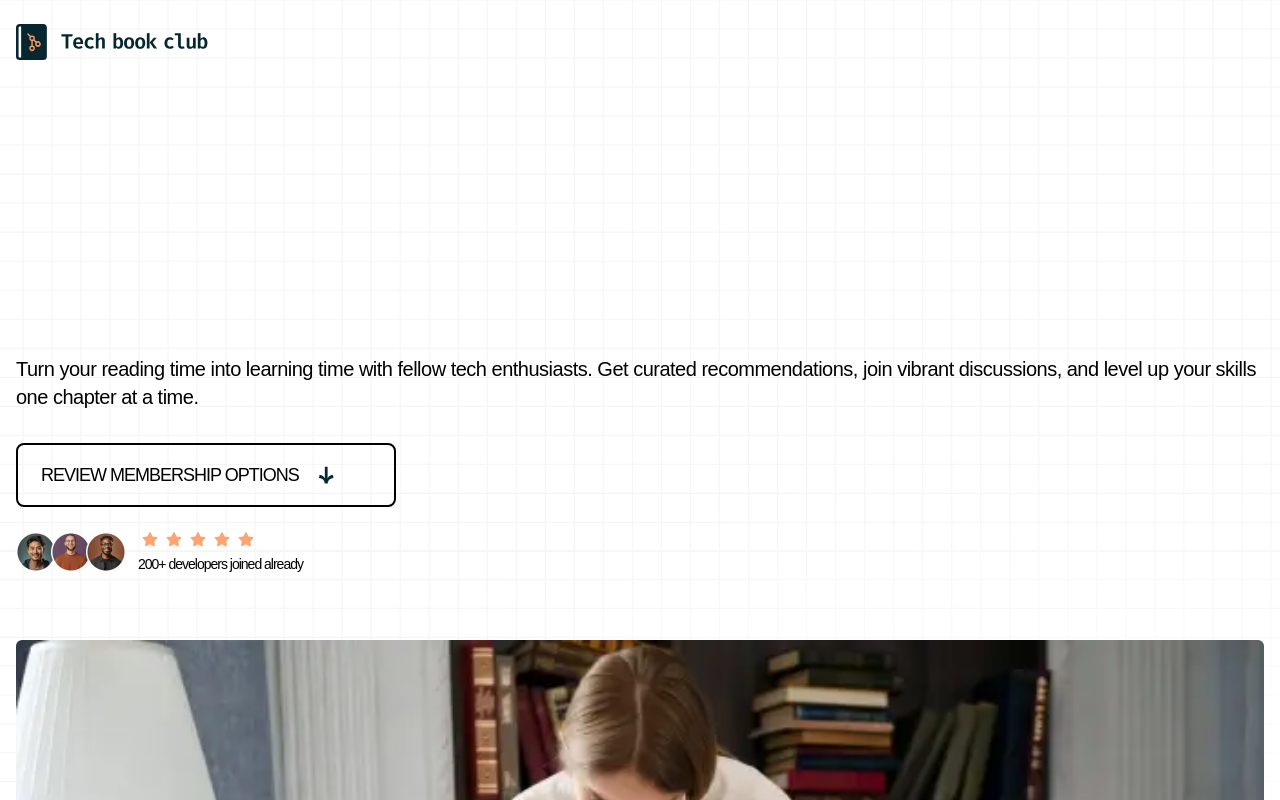
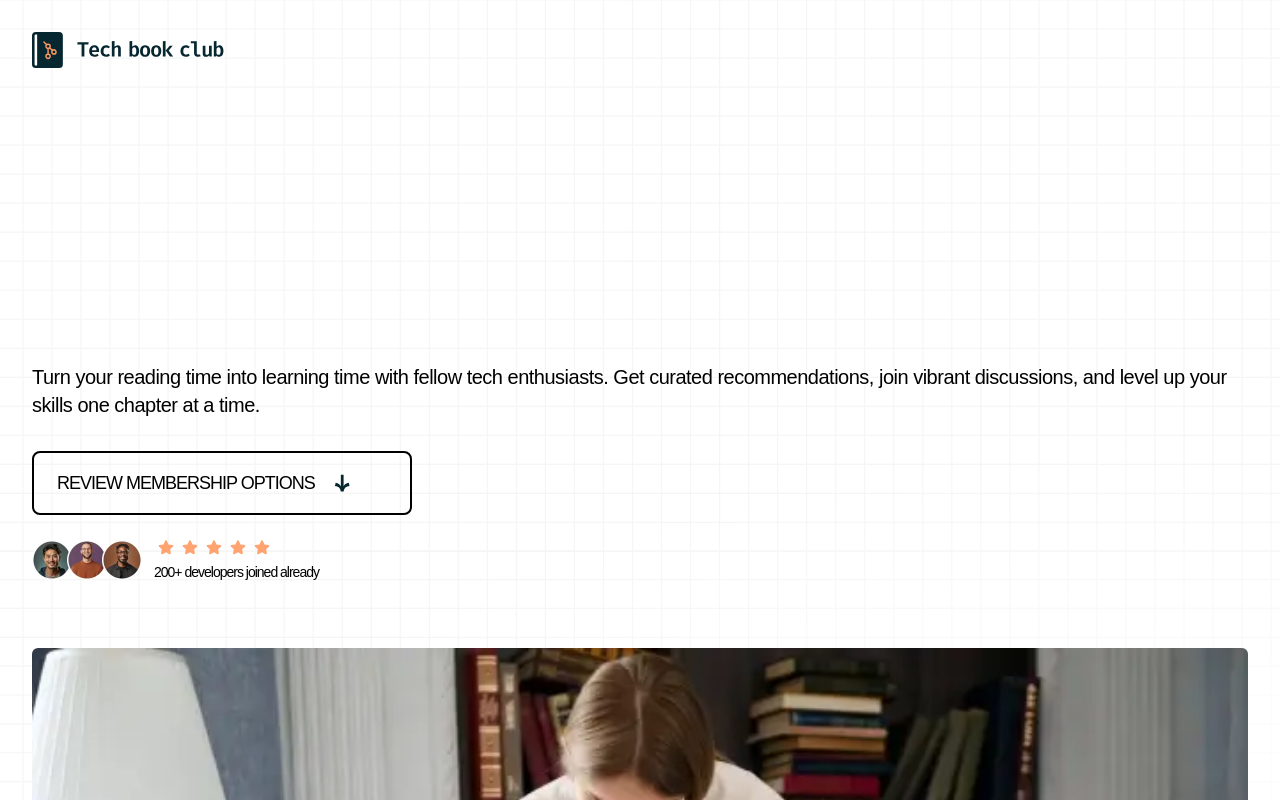
Before and after one commit to Kiru100/fm-tech-book-club-landing-page, a Next.js app: page / in a window 1280 px wide. Shown: the top 800 px of the page. Built offline with nearby package versions, Linux system fonts and the light colour scheme; a web font is replaced by a local one.

Commit message:
Fix background image

```diff
--- a/app/components/Hero/index.tsx
+++ b/app/components/Hero/index.tsx
@@ -6,7 +6,7 @@ import ReviewMemberShipOptions from "../ReviewMemberShipOptions";
 export default function Hero() {
     return (
         <section className="bg-tbc-neutral-100">
-            <div className="bg-square-background bg-[auto_100vh] bg-no-repeat pt-6 px-4 pb-20">
+            <div className="bg-square-background bg-[auto_100vh] pt-6 px-4 pb-20 md:p-8">
                 <Image src={Logo} alt="hero" />
                 <div className="mt-12">
                     <h1 className="bg-text-gradient bg-clip-text text-transparent text-4xl font-martian-mono-bold leading-[120%] -tracking-[2px] md:text-[3.875rem]">
```
